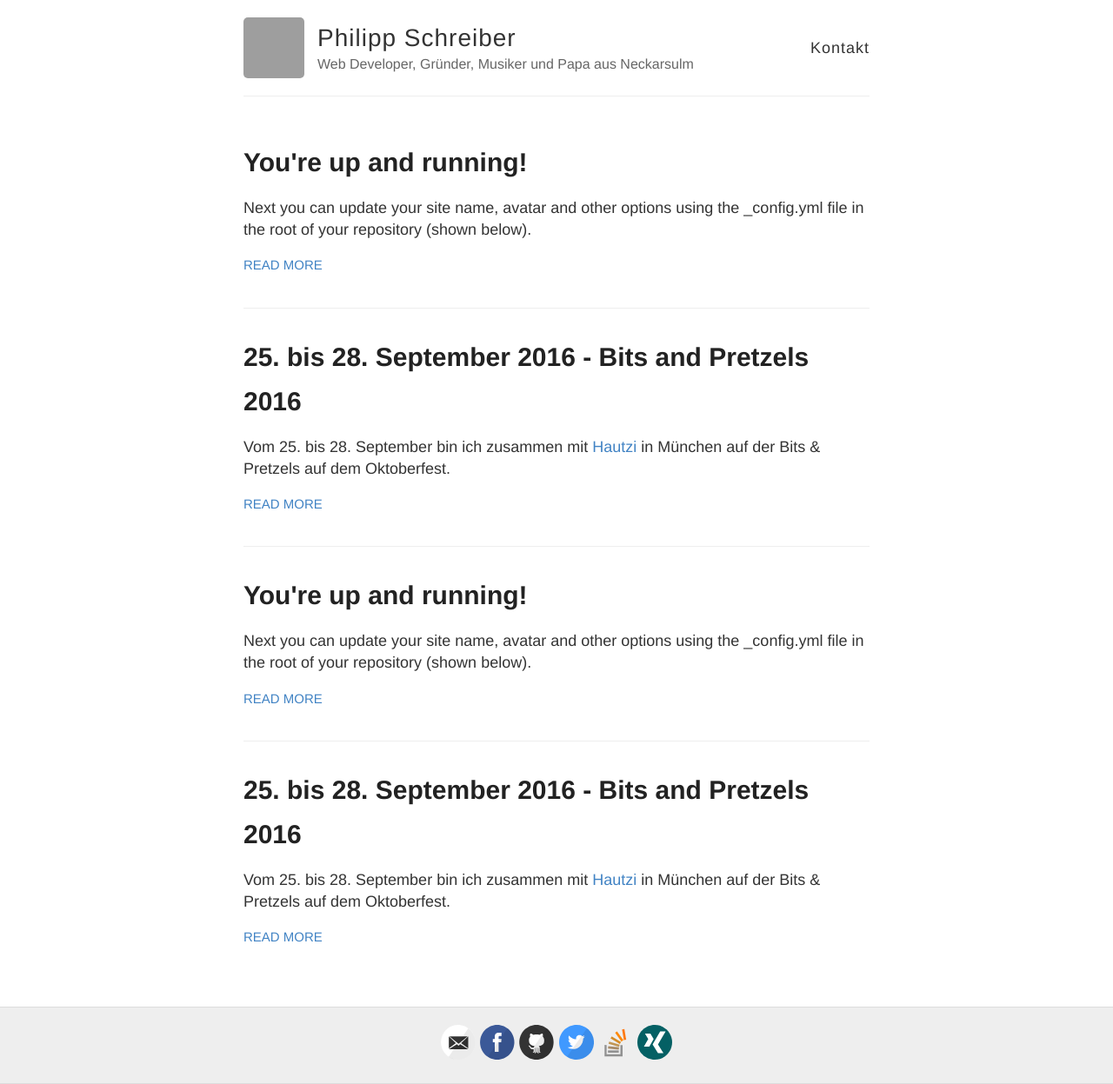
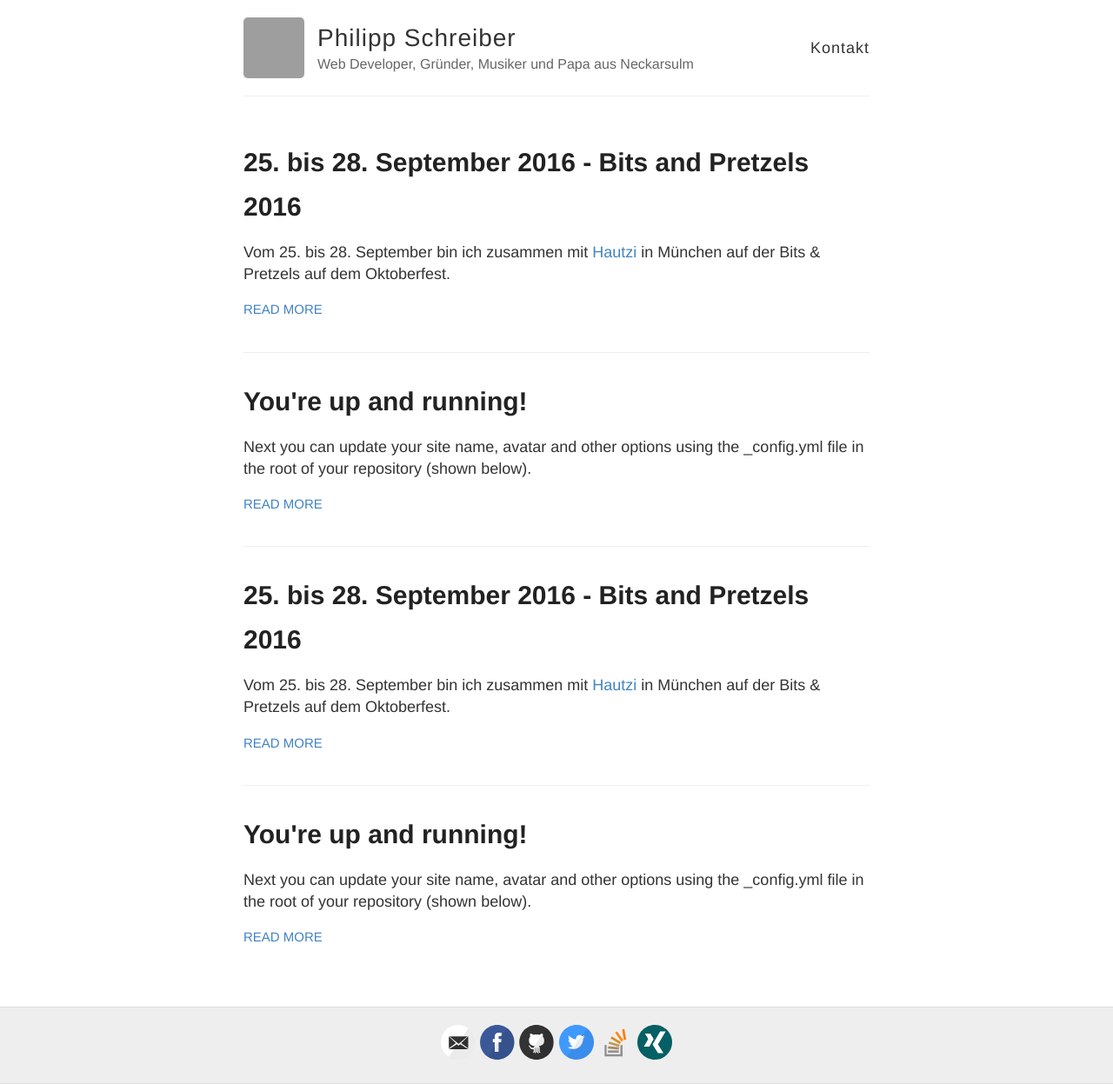
Before and after one commit to PhilippSchreiber/philippschreiber.github.io, a Jekyll site: the page built from events.html, in a window 1280 px wide. Shown: the whole page at 87% size. Built offline with Jekyll 4.4.1, drawn with Linux system fonts in a browser that asks for light colours; grey boxes are pictures that could not be loaded.

```diff
--- a/events.html
+++ b/events.html
@@ -6,7 +6,7 @@
 ---
 
 <div class="posts">
-  {% for post in site.posts | sort: "date" %}
+  {% for post in site.posts | sort: "weight" %}
     <article class="post">
 
       <h1><a href="{{ site.baseurl }}{{ post.url }}">{{ post.title }}</a></h1>
```
Also changed, not shown: _posts/2014-3-3-Hello-World.md (+1 -1 lines), _posts/2016-6-10-Bits-and-Pretzels.md (+1 -1 lines).
